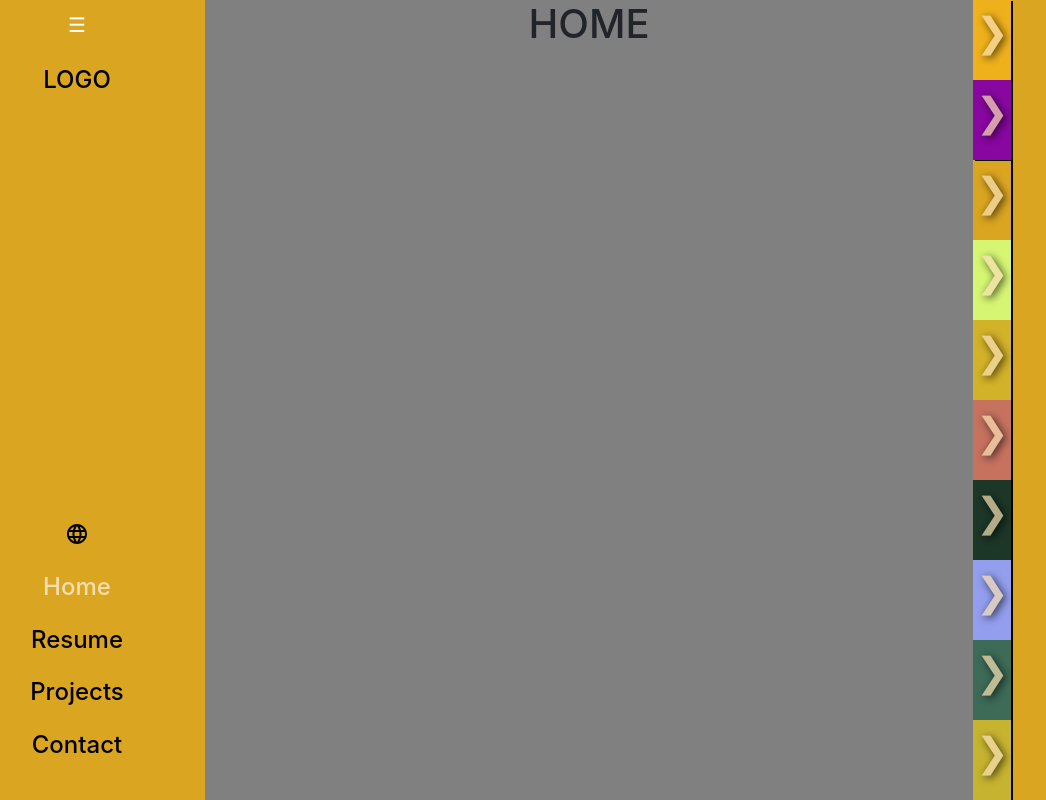
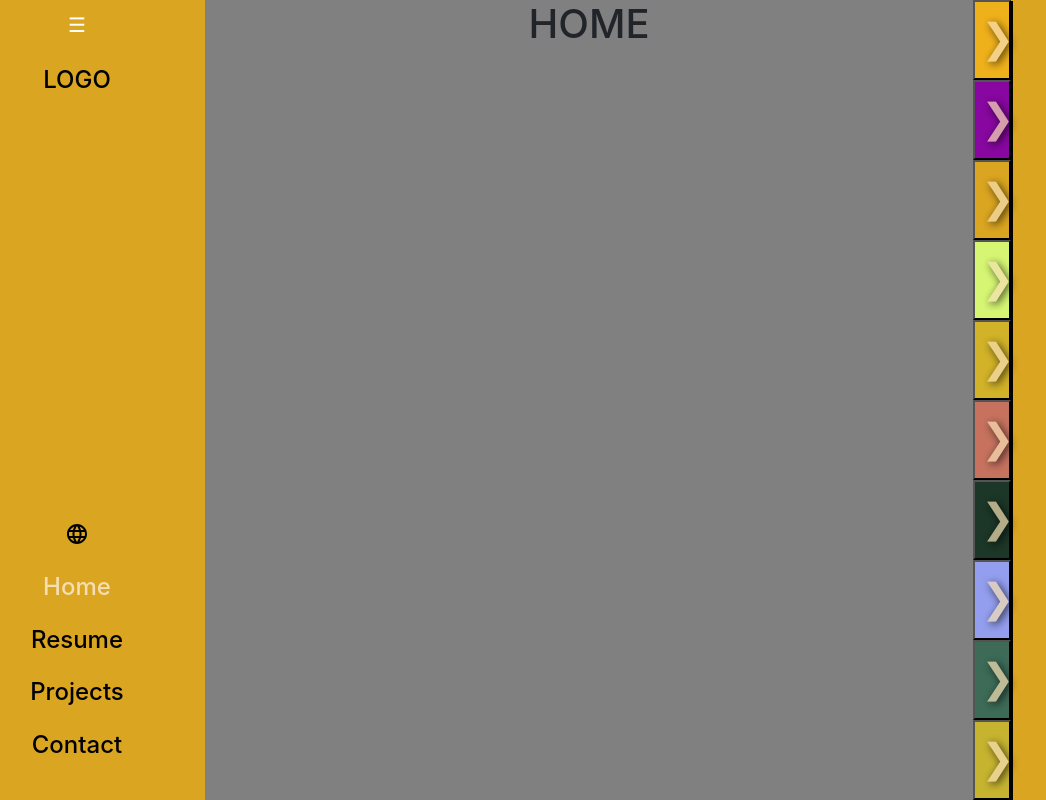
Before and after one commit to bertacsevercan/Gizem-portfolio, a React (Create React App) app in the folder porfolio/: page / in a window 1280 px wide. Shown: the whole page, without its empty margins (51-1097 px from the left). Built offline with nearby package versions, Linux system fonts and the light colour scheme.

Commit message:
add hover animate to button

```diff
--- a/porfolio/src/components/ProjectButton/index.jsx
+++ b/porfolio/src/components/ProjectButton/index.jsx
@@ -1,10 +1,35 @@
-import React from "react";
+import React, { useState } from "react";
 import "./style.css";
 
 const ProjectButton = ({ color }) => {
+  const [nameVisible, setNameVisible] = useState("none");
+  const [arrowVisible, setArrowVisible] = useState("block");
+
+  const showElements = () => {
+    setNameVisible("block");
+    setArrowVisible("none");
+  };
+
+  const hideElements = () => {
+    setNameVisible("none");
+    setArrowVisible("block");
+  };
+
   return (
-    <div className="projectButton" style={{ backgroundColor: color }}>
-      <h1 id="arrow">&#10095;</h1>
+    <div
+      onMouseLeave={hideElements}
+      onMouseEnter={showElements}
+      className="projectButton"
+      style={{ backgroundColor: color }}
+    >
+      <button id="button">
+        <p style={{ display: nameVisible }} id="projectName">
+          Project Name
+        </p>
+        <h1 style={{ display: arrowVisible }} id="arrow">
+          &#10095;
+        </h1>
+      </button>
     </div>
   );
 };
--- a/porfolio/src/components/ProjectButton/style.css
+++ b/porfolio/src/components/ProjectButton/style.css
@@ -2,12 +2,28 @@
   width: 15%;
   height: 10%;
   box-shadow: 2px 1px black;
+  transition: 0.3s ease;
+}
+
+.projectButton:hover {
+  width: 60%;
+  background-color: green;
 }
 
 #arrow {
   color: wheat;
   text-align: center;
-  padding-top: 0.2em;
+  padding-top: 0.1em;
   opacity: 0.7;
   text-shadow: 2px 2px 8px black;
 }
+
+#button {
+  background-color: unset;
+  width: 100%;
+  height: 100%;
+}
+
+#button:hover {
+  background-color: green;
+}
```
Also changed, not shown: 1 other file (tests, documents, lock files or other folders).
